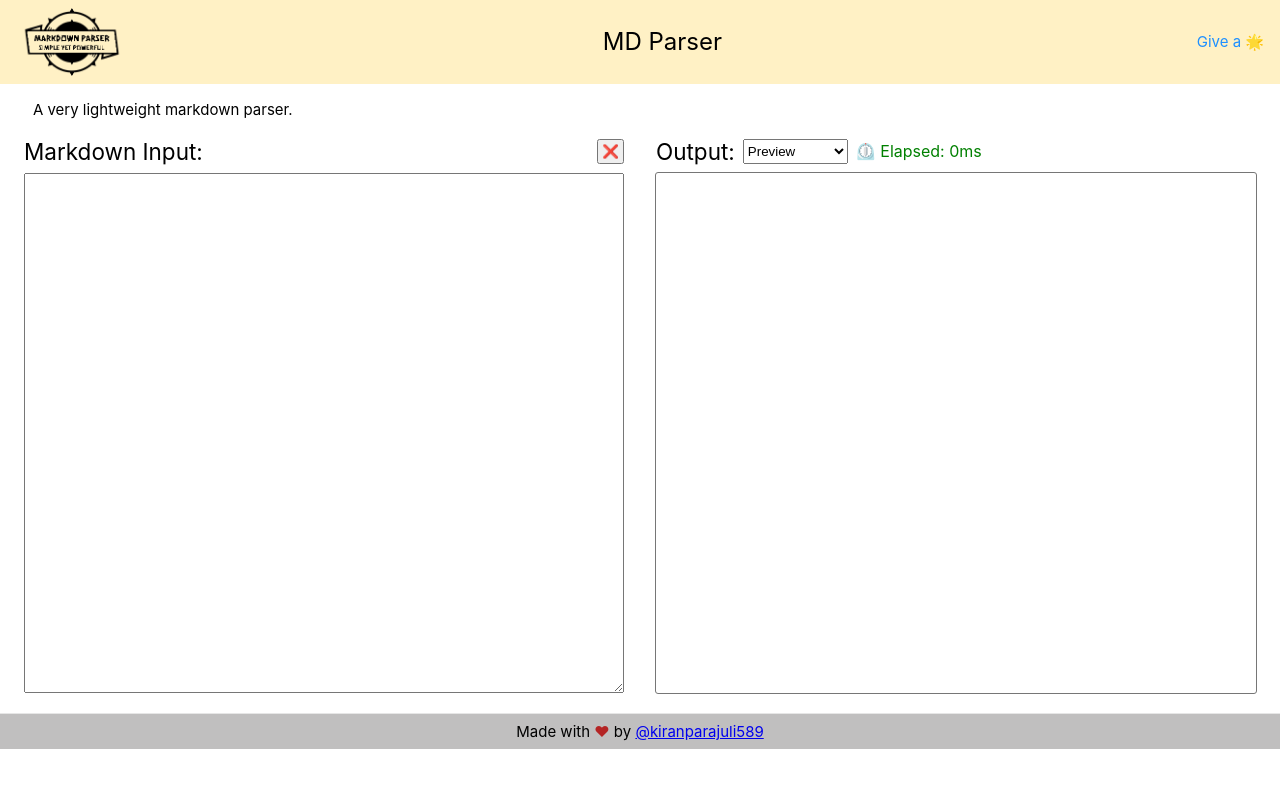
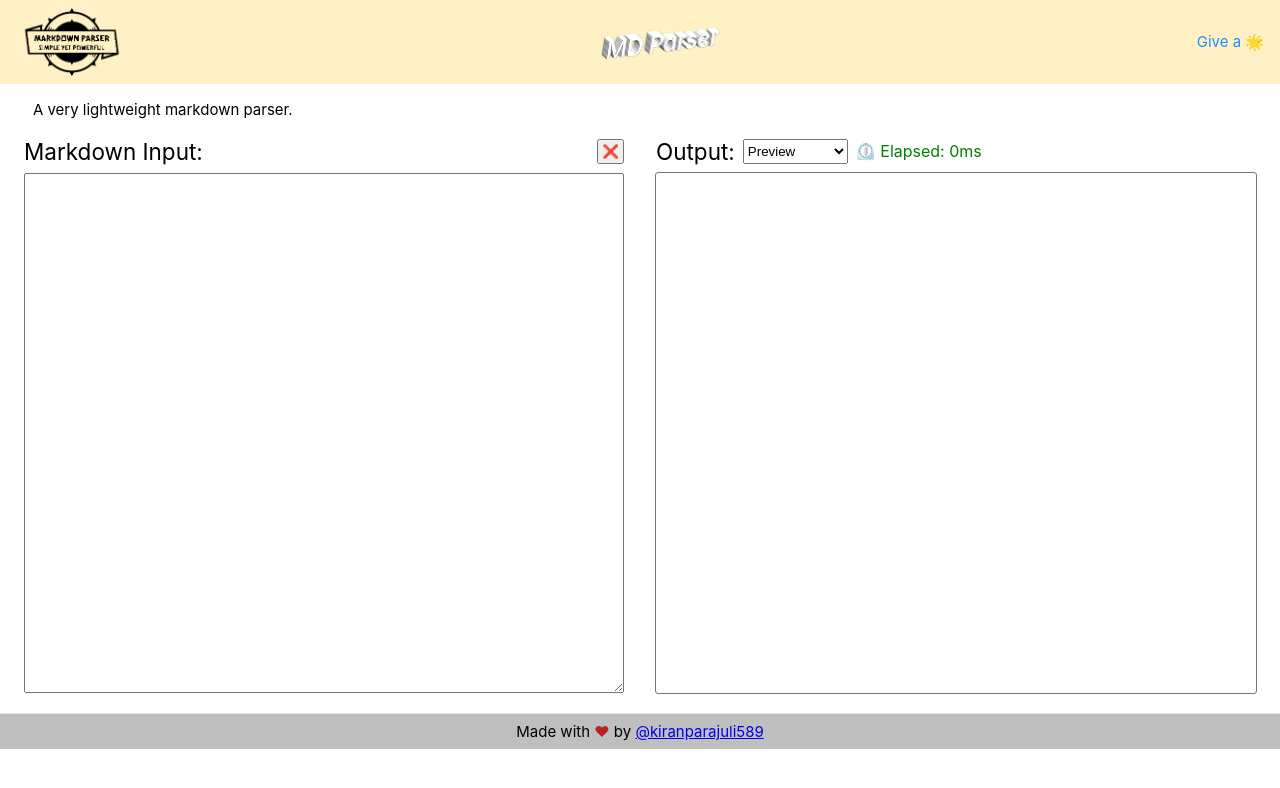
Before and after one commit to kiranparajuli589/htmlmark, a Vue app in the folder demo/: page / in a window 1280 px wide. Shown: the top 788 px of the page. Built offline with nearby package versions, Linux system fonts and the light colour scheme.

Commit message:
demo: 3d brand
Signed-off-by: PKiran <kiranparajuli589@gmail.com>

```diff
--- a/demo/src/styles/app.scss
+++ b/demo/src/styles/app.scss
@@ -28,12 +28,12 @@ nav {
 		width: 7rem;
 		height: auto;
 	}
-	#brand {
-		font-size: 1.5rem;
-		font-weight: 400;
-		color: #000;
-		text-decoration: none;
-	}
+	//#brand {
+	//	font-size: 1.5rem;
+	//	font-weight: 400;
+	//	color: #000;
+	//	text-decoration: none;
+	//}
 	.give-a-star {
 		text-decoration: none;
 		color: dodgerblue;
@@ -244,3 +244,43 @@ footer {
 		color: #b42424;
 	}
 }
+
+:root {
+	--3DshadowA3: 0 0 1px rgba(0, 0, 0, .7), -1px 0 1px rgba(0, 0, 0, .4), 1px -1px 1px, 0 -1px 1px, -1px -1px 1px, 1px -1px 1px rgba(0, 0, 0, .5), -2px -1px 1px rgba(0, 0, 0, .5), 0 -2px 1px, -1px -2px 1px, -2px -2px 1px, 0 -2px 1px rgba(0, 0, 0, .5), -3px -2px 1px rgba(0, 0, 0, .5), -1px -3px 1px, -2px -3px 1px, -3px -3px 1px, -1px -3px 1px rgba(0, 0, 0, .5), -4px -3px 1px rgba(0, 0, 0, .5), -2px -4px 1px, -3px -4px 1px, -4px -4px 1px, -2px -4px 1px rgba(0, 0, 0, .5), -5px -4px 1px rgba(0, 0, 0, .5), -3px -5px 1px, -4px -5px 1px, -5px -5px 1px, -3px -5px 1px rgba(0, 0, 0, .5), -5px -5px 1px rgba(0, 0, 0, .7);
+}
+
+#brand {
+	position: relative;
+	font-style: italic;
+	font-size: 1.4rem;
+	text-align: center;
+	transform-origin: bottom left;
+	transform: skewY(-7deg)translate3d(0, 0, 0);
+	margin-top: .8em;
+	color: #fff;
+	text-shadow: var(--3DshadowA3);
+	filter: brightness(.9)contrast(2)
+}
+
+#brand:before,
+#brand:after {
+	position: absolute;
+	left: 0;
+	right: 0;
+	top: 0;
+	content: attr(data-text)
+}
+
+#brand:before {
+	color: transparent;
+	text-shadow: 0 0 5px #000, 0 0 10px rgba(0, 0, 0, .8), 0 0 20px rgba(0, 0, 0, .6), 0 0 40px rgba(0, 0, 0, .4);
+	opacity: .4;
+	transform-origin: bottom left;
+	transform: skewX(60deg);
+	z-index: -1
+}
+
+#brand:after {
+	color: #fff;
+	text-shadow: 0 0 .7px, 0 0 1.1px, 0 0 1.1px
+}
```
Also changed, not shown: 3 other files (tests, documents, lock files or other folders).
